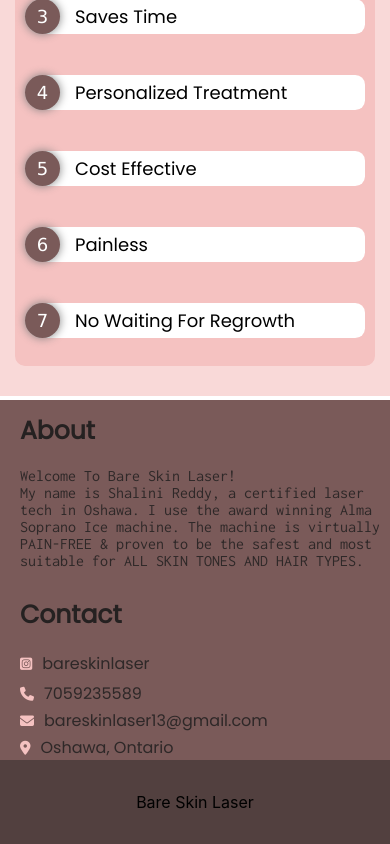
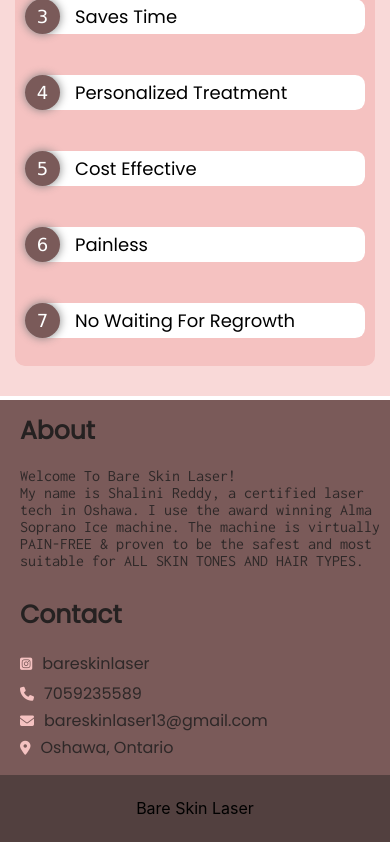
Before and after one commit to ShivaPrasad03/bare_skin_project, a React (Create React App) app: page / in a window 390 px wide. Shown: the part 3509-4353 px from the top of the page. Built offline with nearby package versions, Linux system fonts and the light colour scheme; a web font is replaced by a local one.

Commit message:
Update App.css

```diff
--- a/src/App.css
+++ b/src/App.css
@@ -328,7 +328,7 @@
 }
 
 .contact-second-card{
-    height: 10vh;
+    height: 8vh;
     background-color: #52403f;
     display: flex;
     justify-content: center;
@@ -393,7 +393,9 @@
        width:100%;
        flex-grow: 1;
    }
-
+   .contact{
+       padding-bottom: 15px;
+   }
     .intro-card,.img1{
         width: 100%;
         flex-grow: 1;
```
